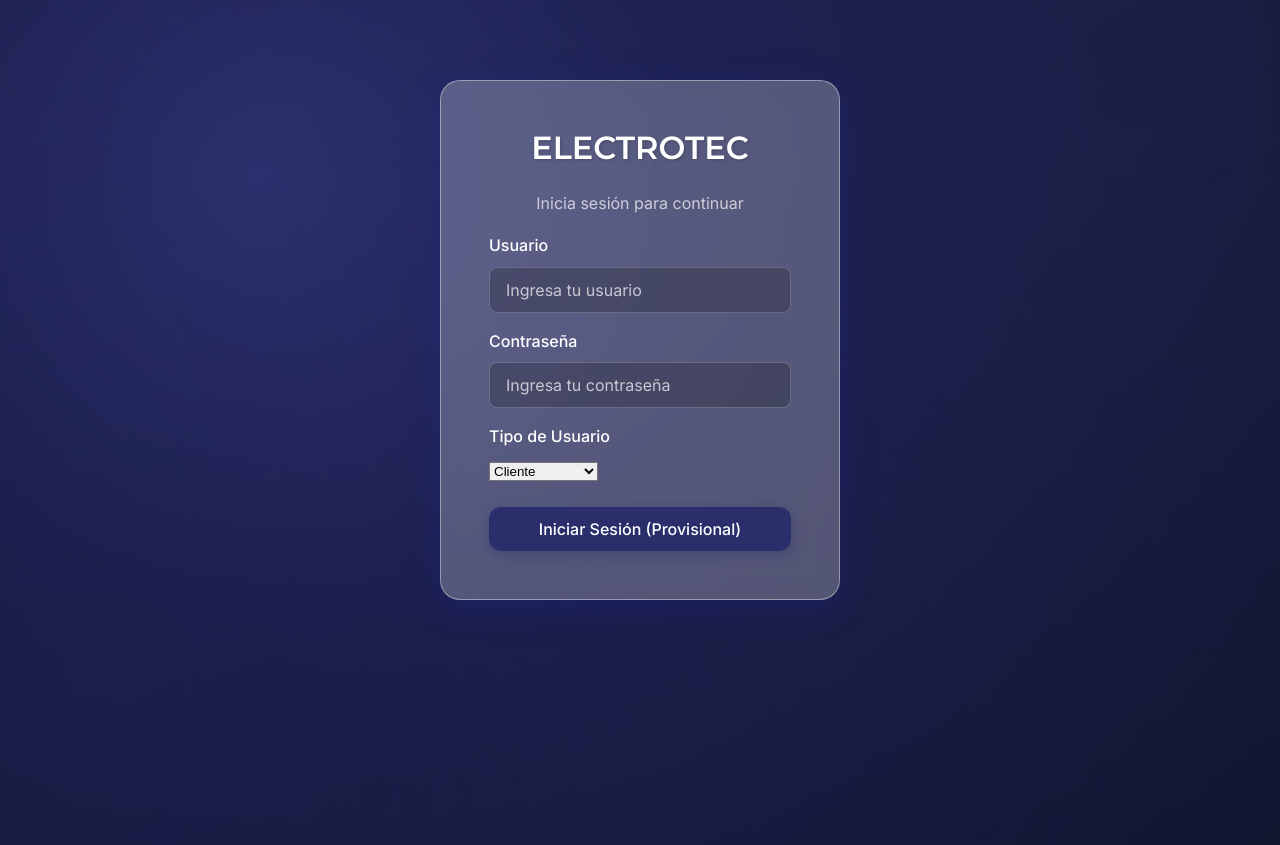
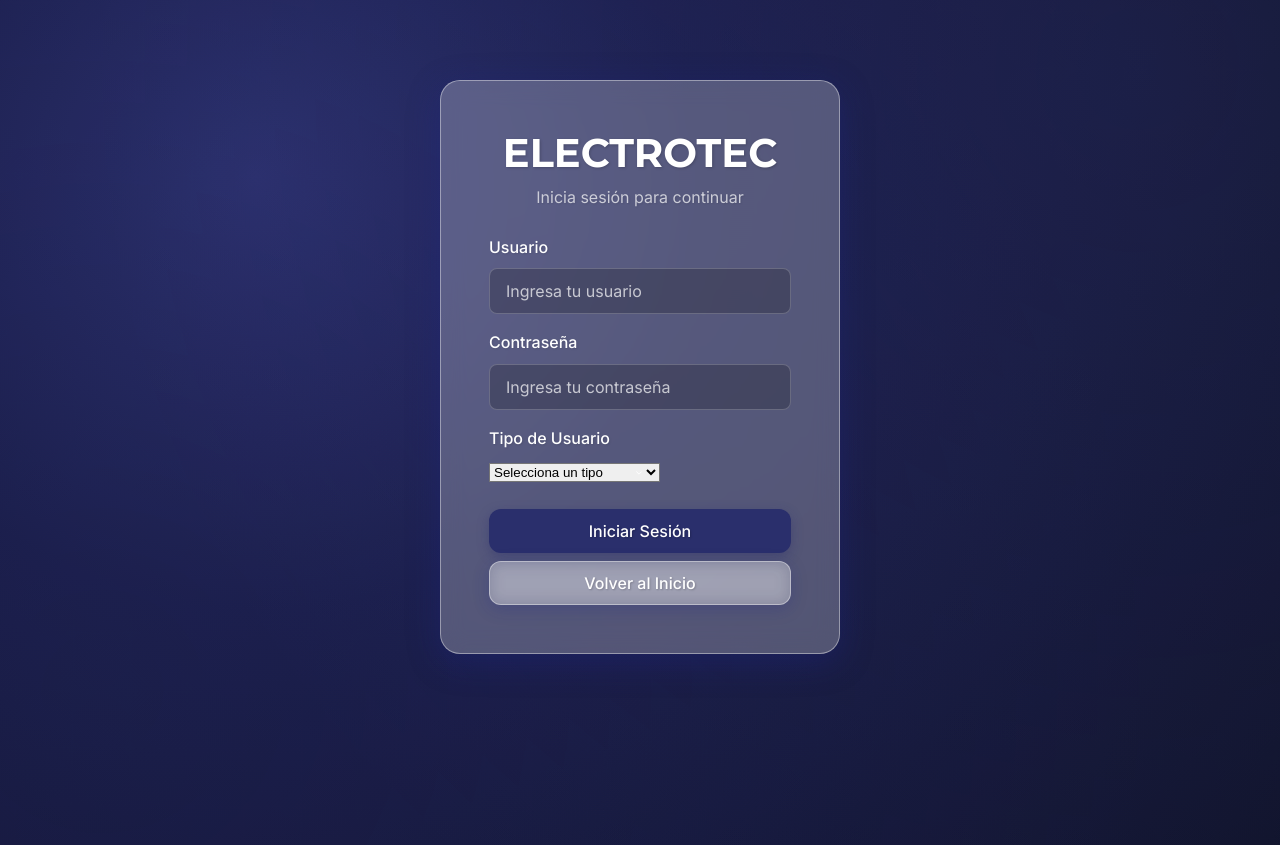
Before and after one commit to edalvb/electrotec, a PHP site: page /login.php in a window 1280 px wide. Shown: the top 845 px of the page. Run offline with PHP 8.4, Linux system fonts and the light colour scheme.

Commit message:
refactor: mejorar el formulario de inicio de sesión con nuevos estilos y estructura

```diff
--- a/www/assets/css/global.css
+++ b/www/assets/css/global.css
@@ -1118,6 +1118,30 @@ p {
   box-shadow: var(--shadow-glass);
 }
 
+.login-card .hero-title {
+  font-size: 2.5rem;
+  font-weight: 700;
+  color: var(--text-primary);
+  text-shadow: 1px 1px 3px rgba(0, 0, 0, 0.2);
+  background: none;
+  -webkit-text-fill-color: var(--text-primary);
+  margin-bottom: var(--spacing-md);
+  font-family: var(--font-heading);
+}
+
+.login-card .text-muted {
+  text-shadow: 1px 1px 2px rgba(0, 0, 0, 0.1);
+}
+
+.login-card .form-label {
+  text-shadow: 1px 1px 2px rgba(0, 0, 0, 0.1);
+  font-weight: 500;
+}
+
+.login-card .btn {
+  text-shadow: 1px 1px 2px rgba(0, 0, 0, 0.2);
+}
+
 /* ================================
    BOOTSTRAP COMPONENTS INTEGRATION
    ================================ */
--- a/www/login.php
+++ b/www/login.php
@@ -9,30 +9,39 @@
 <body>
 
 <div class="login-card">
-    <h3 class="text-center mb-4">ELECTROTEC</h3>
-    <p class="text-center text-muted">Inicia sesión para continuar</p>
+    <!-- Header con logo y marca -->
+    <div class="text-center mb-4">
+        <h1 class="hero-title mb-2">ELECTROTEC</h1>
+        <p class="text-muted">Inicia sesión para continuar</p>
+    </div>
 
-    <div>
-        <div class="mb-3">
+    <!-- Formulario de login -->
+    <form action="dashboard.php" method="POST">
+        <div class="form-group mb-3">
             <label for="username" class="form-label">Usuario</label>
             <input type="text" class="form-control" id="username" name="username" placeholder="Ingresa tu usuario" required>
         </div>
-        <div class="mb-3">
+
+        <div class="form-group mb-3">
             <label for="password" class="form-label">Contraseña</label>
             <input type="password" class="form-control" id="password" name="password" placeholder="Ingresa tu contraseña" required>
         </div>
-        <div class="mb-4">
+
+        <div class="form-group mb-4">
             <label for="user_type" class="form-label">Tipo de Usuario</label>
-            <select class="form-select" id="user_type" name="user_type">
-                <option value="cliente" selected>Cliente</option>
+            <select class="form-select" id="user_type" name="user_type" required>
+                <option value="">Selecciona un tipo</option>
+                <option value="cliente">Cliente</option>
                 <option value="tecnico">Técnico</option>
                 <option value="gestor">Gestor</option>
             </select>
         </div>
+
         <div class="d-grid gap-2">
-            <a href="dashboard.php" class="btn btn-blue">Iniciar Sesión (Provisional)</a>
+            <button type="submit" class="btn btn-primary">Iniciar Sesión</button>
+            <a href="index.php" class="btn btn-secondary">Volver al Inicio</a>
         </div>
-    </div>
+    </form>
 
 </div>
 
```
